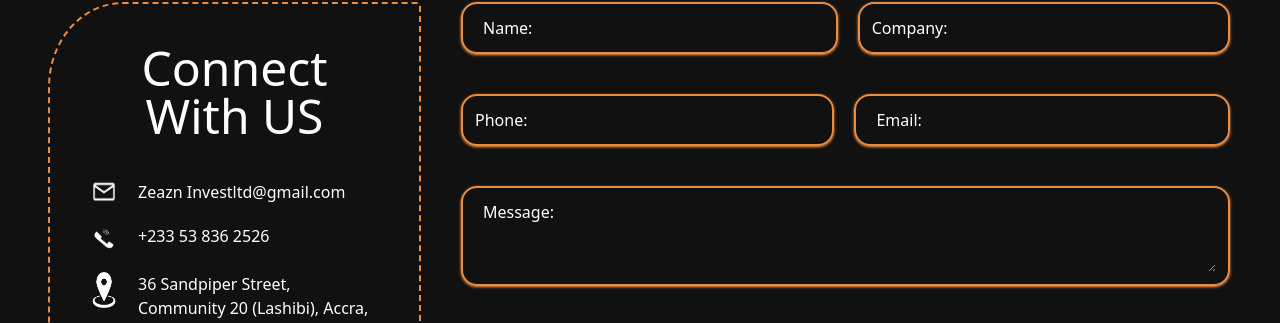
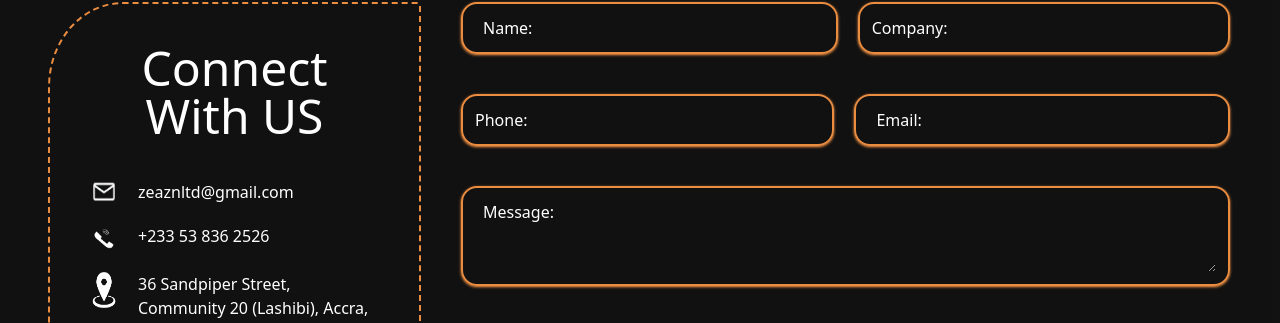
Before and after one commit to oppong-coffie/zeazn, a Vue app: page / in a window 1280 px wide. Shown: the part 4917-5240 px from the top of the page. Built offline with nearby package versions, Linux system fonts and the light colour scheme.

Commit message:
email error

```diff
--- a/src/components/MainPage.vue
+++ b/src/components/MainPage.vue
@@ -346,7 +346,7 @@
       <div class="border-2 rounded-tr rounded-bl rounded-[20%] border-[#EB8D41] border-dashed p-3 sm:p-10 mb-5">
         <h1 class="text-3xl sm:text-5xl text-center">Connect With US</h1>
         <div class="text-start mt-5 sm:mt-10 space-y-5">
-          <p class="flex gap-5"><img class="w-7" src="../images/email.png" alt=""> <span>Zeazn Investltd@gmail.com</span> </p>
+          <p class="flex gap-5"><img class="w-7" src="../images/email.png" alt=""> <span>zeaznltd@gmail.com</span> </p>
           <p class="flex gap-5"><img class="w-7" src="../images/phone2.png" alt=""> <span>+233 53 836 2526</span> </p>
           <p class="flex gap-5"><img class="w-7 h-9" src="../images/locator.png" alt=""> <span>36 Sandpiper Street, Community 20 (Lashibi), Accra, Ghana.</span> </p>
         </div>
```
